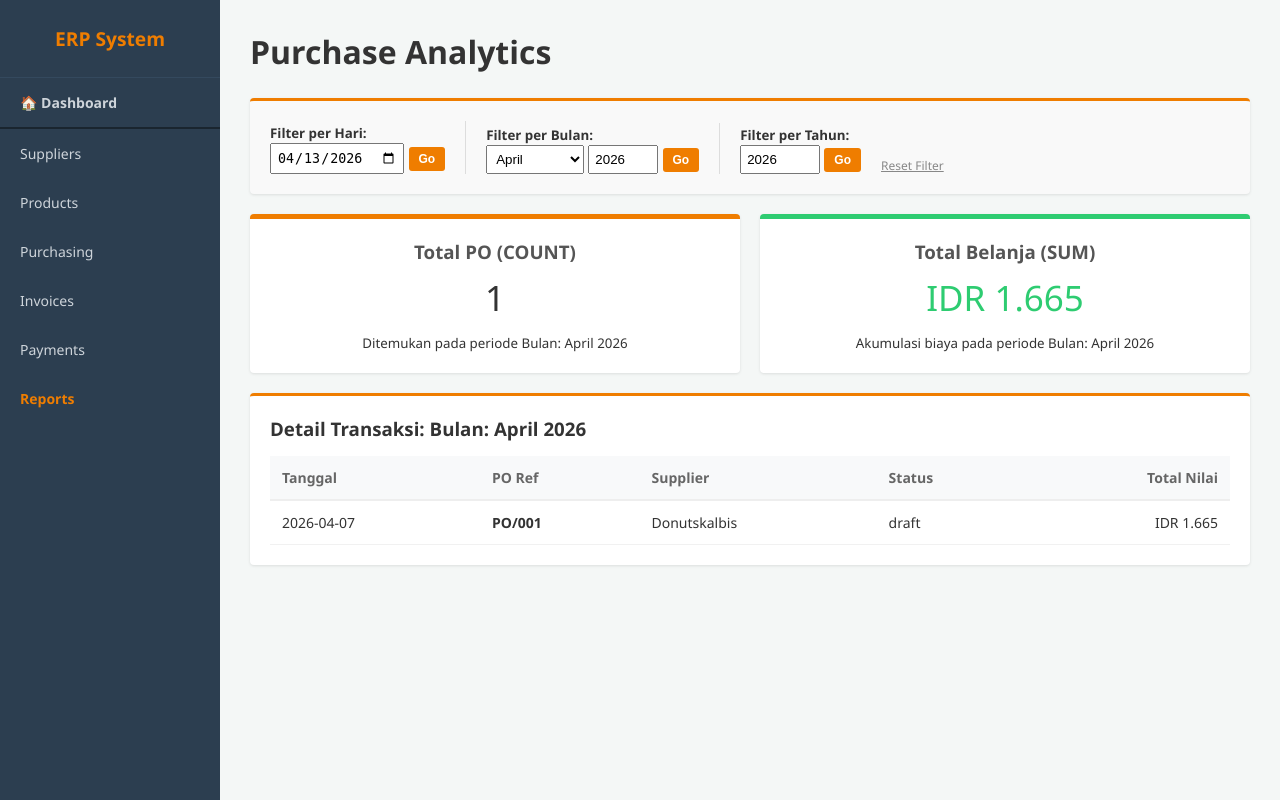
After one commit to MikAbCh/project_kustomisasi_erp, a PHP site: page /report_purchase.php in a window 1280 px wide. The commit adds this page. Run offline with PHP 8.4, Linux system fonts and the light colour scheme; data comes from the database, SQL or seed files in the repository.

Commit message:
Reporting Added

```diff
--- a/header.php
+++ b/header.php
@@ -45,5 +45,6 @@
         <a href="purchase.php">Purchasing</a>
         <a href="invoice.php">Invoices</a>
         <a href="payment.php">Payments</a>
+        <a href="report_purchase.php" style="font-weight:bold; color:#ef7d00;">Reports</a>
     </div>
     <div class="main-content">
--- /dev/null
+++ b/report_purchase.php
@@ -0,0 +1,117 @@
+<?php
+include 'config.php';
+include 'header.php';
+
+// Ambil parameter filter dari URL
+$type  = $_GET['type'] ?? 'month'; // default ke bulan
+$day   = $_GET['day'] ?? date('Y-m-d');
+$month = $_GET['month'] ?? date('m');
+$year  = $_GET['year'] ?? date('Y');
+
+// Logika Penentuan Query berdasarkan Jenis Filter
+if ($type == 'day') {
+    $where_clause = "WHERE p.tanggal_order = '$day'";
+    $label = "Hari: " . date('d M Y', strtotime($day));
+} elseif ($type == 'month') {
+    $where_clause = "WHERE MONTH(p.tanggal_order) = '$month' AND YEAR(p.tanggal_order) = '$year'";
+    $months_name = ["Januari","Februari","Maret","April","Mei","Juni","Juli","Agustus","September","Oktober","November","Desember"];
+    $label = "Bulan: " . $months_name[$month-1] . " " . $year;
+} elseif ($type == 'year') {
+    $where_clause = "WHERE YEAR(p.tanggal_order) = '$year'";
+    $label = "Tahun: " . $year;
+}
+
+// 1. Query Aggregation (SUM & COUNT)
+$query = "SELECT COUNT(id_purchase) as total_po, SUM(total_keseluruhan) as grand_total
+          FROM transaksi_purchase p $where_clause";
+$result = mysqli_query($conn, $query);
+$data = mysqli_fetch_assoc($result);
+?>
+
+<div class="header-bar">
+    <h1>Purchase Analytics</h1>
+</div>
+
+<div class="card" style="margin-bottom: 20px; background: #f9f9f9;">
+    <form method="GET" style="display: flex; gap: 20px; align-items: flex-end; flex-wrap: wrap;">
+
+        <div style="border-right: 1px solid #ddd; padding-right: 20px;">
+            <label><small><strong>Filter per Hari:</strong></small></label><br>
+            <input type="date" name="day" value="<?= $day ?>" style="padding:5px;">
+            <button type="submit" name="type" value="day" class="btn-orange" style="padding:5px 10px; font-size:12px;">Go</button>
+        </div>
+
+        <div style="border-right: 1px solid #ddd; padding-right: 20px;">
+            <label><small><strong>Filter per Bulan:</strong></small></label><br>
+            <select name="month" style="padding:5px;">
+                <?php for($m=1; $m<=12; $m++): ?>
+                    <option value="<?= sprintf('%02d', $m) ?>" <?= $month == $m ? 'selected' : '' ?>>
+                        <?= date('F', mktime(0, 0, 0, $m, 1)) ?>
+                    </option>
+                <?php endfor; ?>
+            </select>
+            <input type="number" name="year" value="<?= $year ?>" style="width:70px; padding:5px;" placeholder="Year">
+            <button type="submit" name="type" value="month" class="btn-orange" style="padding:5px 10px; font-size:12px;">Go</button>
+        </div>
+
+        <div>
+            <label><small><strong>Filter per Tahun:</strong></small></label><br>
+            <input type="number" name="year" value="<?= $year ?>" style="width:80px; padding:5px;">
+            <button type="submit" name="type" value="year" class="btn-orange" style="padding:5px 10px; font-size:12px;">Go</button>
+        </div>
+
+        <a href="report_purchase.php" style="font-size:12px; color:#888;">Reset Filter</a>
+    </form>
+</div>
+
+<div style="display: grid; grid-template-columns: 1fr 1fr; gap: 20px;">
+    <div class="card" style="text-align: center; border-top: 5px solid #ef7d00;">
+        <h3 style="color: #555;">Total PO (COUNT)</h3>
+        <p style="font-size: 35px; margin: 10px 0;"><?= $data['total_po'] ?? 0 ?></p>
+        <small>Ditemukan pada periode <?= $label ?></small>
+    </div>
+    <div class="card" style="text-align: center; border-top: 5px solid #2ecc71;">
+        <h3 style="color: #555;">Total Belanja (SUM)</h3>
+        <p style="font-size: 35px; margin: 10px 0; color: #2ecc71;">IDR <?= number_format($data['grand_total'] ?? 0, 0, ',', '.') ?></p>
+        <small>Akumulasi biaya pada periode <?= $label ?></small>
+    </div>
+</div>
+
+<div class="card" style="margin-top: 20px;">
+    <h3>Detail Transaksi: <?= $label ?></h3>
+    <table style="margin-top: 15px;">
+        <thead>
+            <tr>
+                <th>Tanggal</th>
+                <th>PO Ref</th>
+                <th>Supplier</th>
+                <th>Status</th>
+                <th style="text-align:right">Total Nilai</th>
+            </tr>
+        </thead>
+        <tbody>
+            <?php
+            $list_sql = "SELECT p.*, s.nama_perusahaan
+                         FROM transaksi_purchase p
+                         JOIN supplier s ON p.fk_supplier = s.id_supplier
+                         $where_clause ORDER BY p.tanggal_order DESC";
+            $list_res = mysqli_query($conn, $list_sql);
+            if (mysqli_num_rows($list_res) > 0) {
+                while($row = mysqli_fetch_assoc($list_res)) {
+                    echo "<tr>
+                            <td>{$row['tanggal_order']}</td>
+                            <td><strong>PO/".str_pad($row['id_purchase'], 3, '0', STR_PAD_LEFT)."</strong></td>
+                            <td>{$row['nama_perusahaan']}</td>
+                            <td>{$row['status_dokumen']}</td>
+                            <td style='text-align:right'>IDR ".number_format($row['total_keseluruhan'], 0, ',', '.')."</td>
+                          </tr>";
+                }
+            } else {
+                echo "<tr><td colspan='5' style='text-align:center;'>Tidak ada data transaksi.</td></tr>";
+            }
+            ?>
+        </tbody>
+    </table>
+</div>
+
+<?php echo "</div></body></html>"; ?>
```
